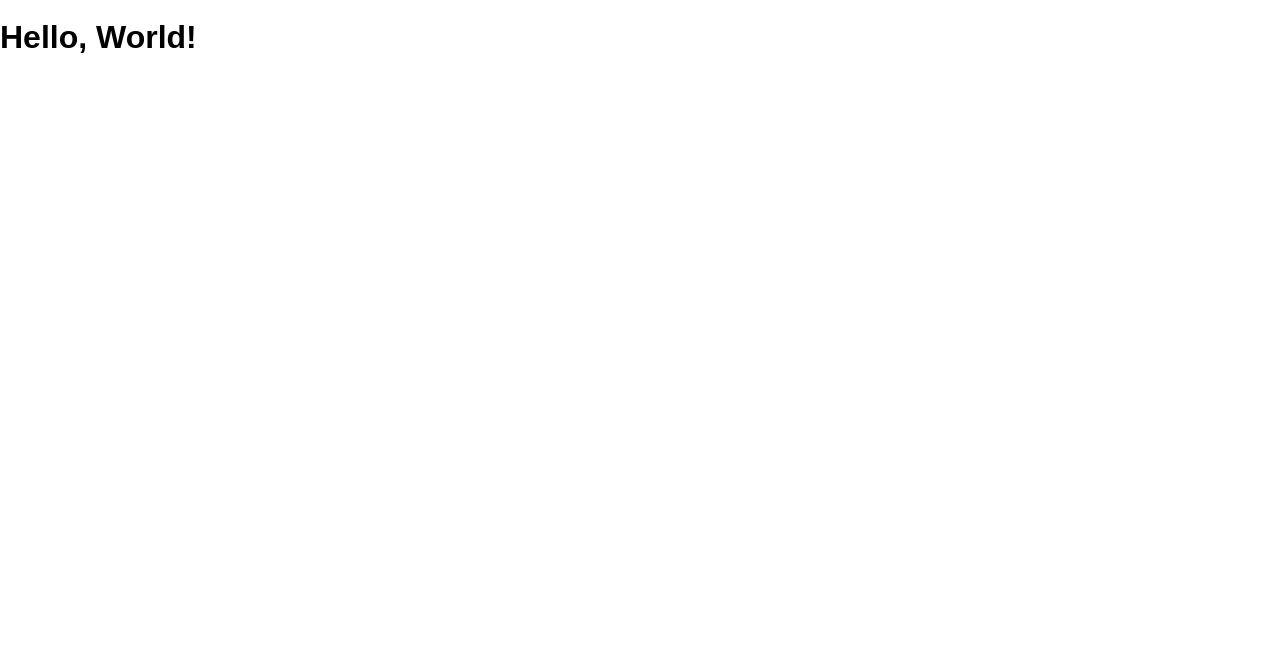
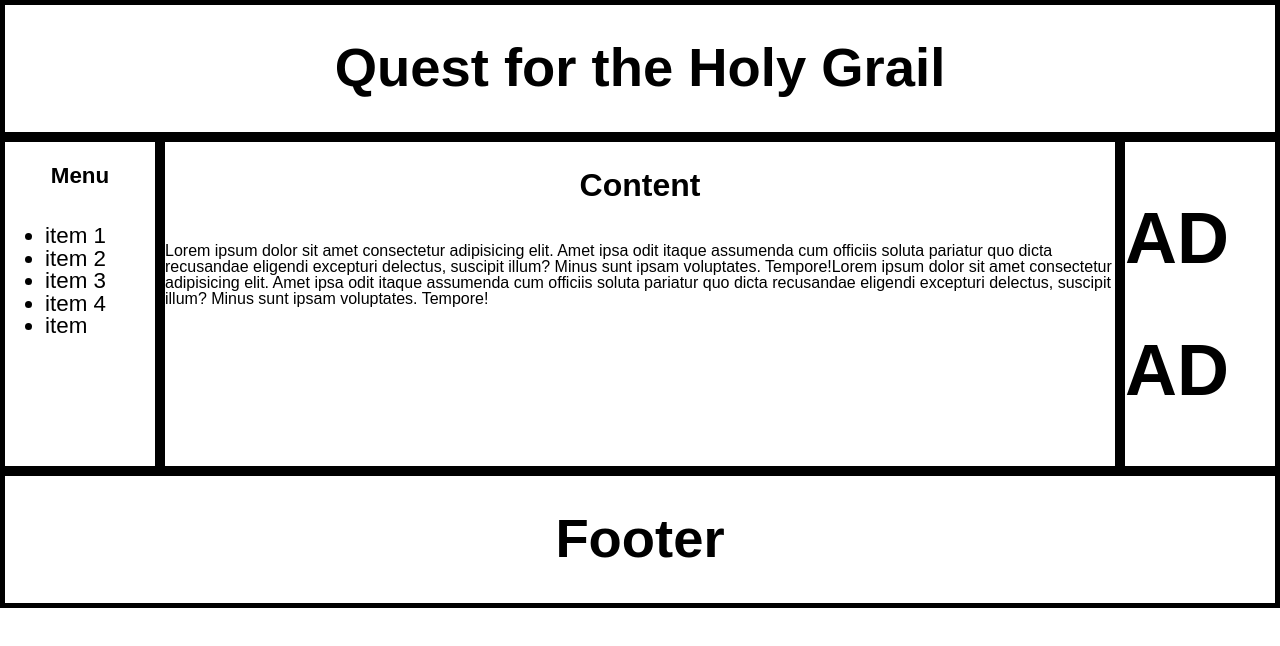
Before and after one commit to SheaParrott/quest-for-the-holy-grail, a website: page public/index.html in a window 1280 px wide. Drawn offline with Linux system fonts and the light colour scheme.

Commit message:
Quest for the Holy Grail

```diff
--- a/public/index.html
+++ b/public/index.html
@@ -1,12 +1,89 @@
 <!DOCTYPE html>
 <html>
+
 <head lang="en">
   <meta charset="UTF-8">
   <meta name="viewport" content="width=device-width, initial-scale=1">
   <title>Quest For The Holy Grail</title>
   <link rel="stylesheet" href="/screen.css">
 </head>
+
 <body>
-    <h1>Hello, World!</h1>
+
+
+
+  <div class="flexin lessbigfont">
+    <h1>Quest for the Holy Grail</h1>
+  </div>
+
+
+
+  <section>
+    <div class="middle">
+      <section class="needscentering sides">
+        <h3 class="menufonts">
+          Menu
+        </h3>
+      </section>
+      <ul>
+        <li class="menufonts">
+          item 1
+        </li>
+        <li class="menufonts">
+          item 2
+        </li>
+        <li class="menufonts">
+          item 3
+        </li>
+        <li class="menufonts">
+          item 4
+        </li>
+        <li class="menufonts">
+          item
+        </li>
+      </ul>
+    </div>
+
+
+
+    <div class="middle">
+      <section class="needscentering">
+        <h2 class="content">
+          Content
+        </h2>
+      </section>
+      <p>
+        Lorem ipsum dolor sit amet consectetur adipisicing elit. Amet ipsa odit itaque assumenda cum officiis soluta
+        pariatur quo dicta recusandae eligendi excepturi delectus, suscipit illum? Minus sunt ipsam voluptates.
+        Tempore!Lorem ipsum dolor sit amet consectetur adipisicing elit. Amet ipsa odit itaque assumenda cum officiis
+        soluta
+        pariatur quo dicta recusandae eligendi excepturi delectus, suscipit illum? Minus sunt ipsam voluptates.
+        Tempore!
+      </p>
+    </div>
+
+
+
+    <div class="sides middle bigfont">
+      <h1>
+        AD
+      </h1>
+      <h1>
+        AD
+      </h1>
+    </div>
+  </section>
+
+
+
+  <div class="flexin lessbigfont">
+    <h1>
+      Footer
+    </h1>
+  </div>
+
+
+
 </body>
+
 </html>
--- a/public/screen.css
+++ b/public/screen.css
@@ -7,3 +7,43 @@ body {
   min-height: 100%;
   font: 16px / 1 sans-serif;
 }
+
+div.flexin {
+  display: flex;
+  justify-content: center;
+  border: 5px solid black;
+}
+
+section {
+  display: flex;
+  justify-content: center;
+}
+
+.needscentering {
+  display: flex;
+  justify-content: center;
+  margin: 0px; //not working idk why
+}
+
+.sides {
+  min-width: 150px;
+}
+.middle {
+  border: 5px solid black;
+}
+
+.bigfont {
+  font-size: 3rem;
+}
+
+.lessbigfont {
+  font-size: 1.7rem;
+}
+
+.menufonts {
+  font-size: 1.4rem;
+}
+
+.content {
+  font-size: 2rem;
+}
```
Lines whose indentation alone changed are shown as unchanged.
